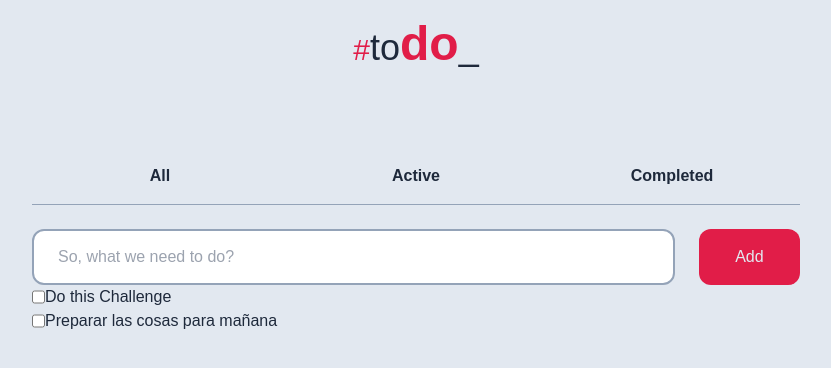
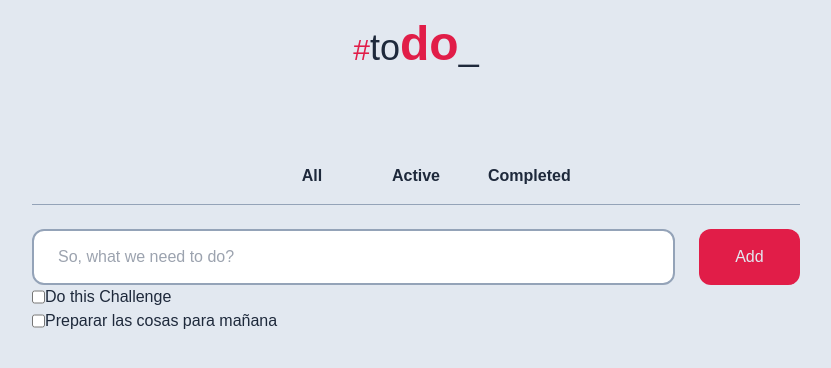
Before and after one commit to Strocs/DevChallenges, a React (Vite) app in the folder Todo-App/: page / in a window 1280 px wide. Shown: the top 368 px of the page, without its empty margins (224-1055 px from the left). Built offline with nearby package versions, Linux system fonts and the light colour scheme.

Commit message:
Update TodoApp.jsx

```diff
--- a/Todo-App/src/TodoApp.jsx
+++ b/Todo-App/src/TodoApp.jsx
@@ -29,10 +29,11 @@ function App() {
 				</h2>
 			</header>
 			<main className='mt-20 w-full max-w-3xl'>
-				<div className='flex gap-32 justify-center items-center font-semibold border-b-[1px] border-slate-400 border-solid'>
+				<div className='flex gap-2 justify-center items-center font-semibold border-b-[1px] border-slate-400 border-solid'>
 					{sections.map(section => {
 						return (
-							<a key={section} onClick={e => onChangeSection(e, `${section}`)} className=' p-4 w-32 rounded-xl text-center relative group' href='/'>
+							<a key={section} onClick={e => onChangeSection(e, `${section}`)} className=' p-4 w-24
+ rounded-xl text-center relative group' href='/'>
 								{' '}
 								<span className="after:content-[''] after:w-24 after:h-1 after:bg-rose-600 after:absolute after:bottom-0 after:left-0 after:right-0 after:m-auto after:rounded-t-3xl after:opacity-0 after:group-hover:opacity-100">
 									{section}
```
